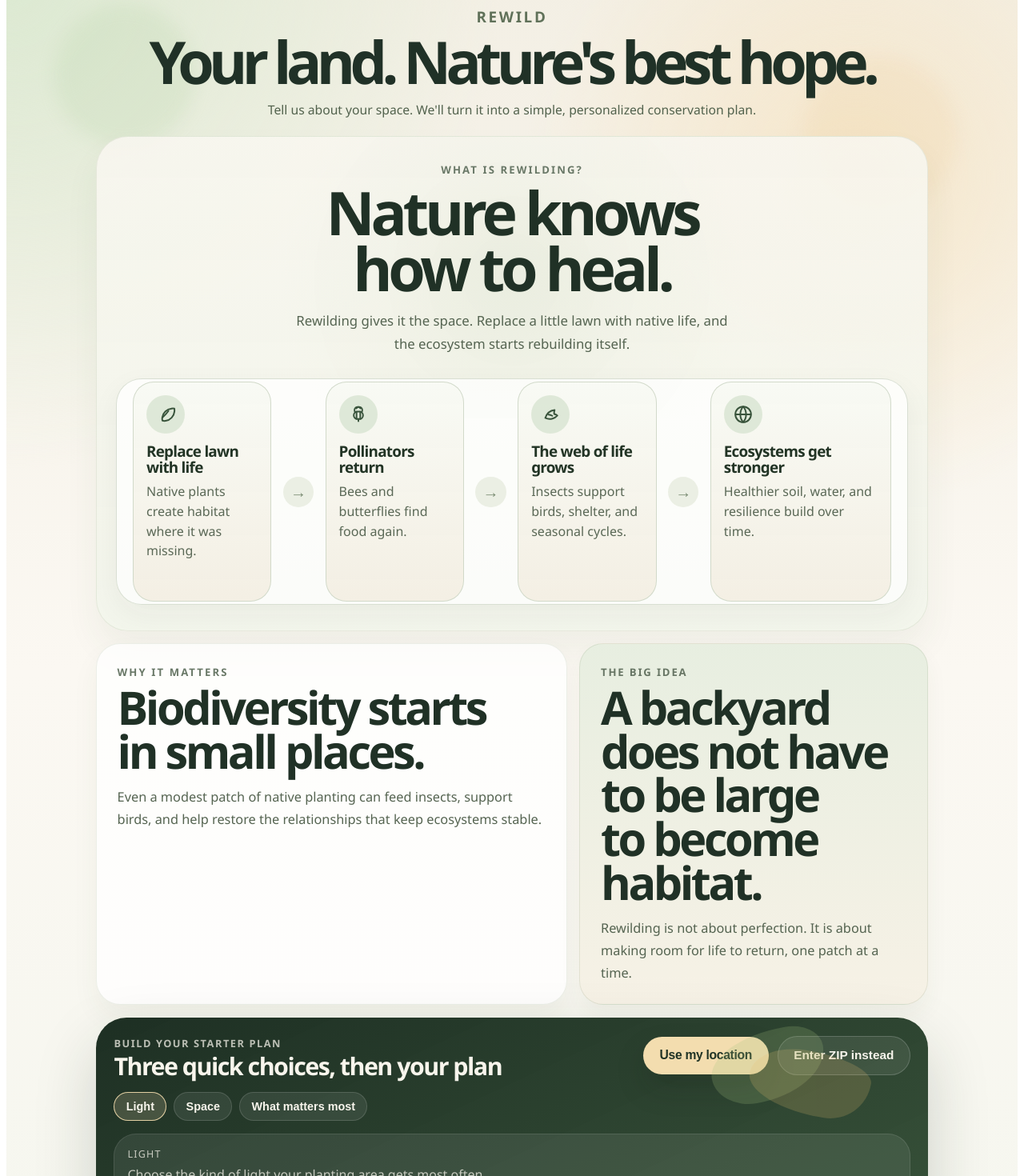
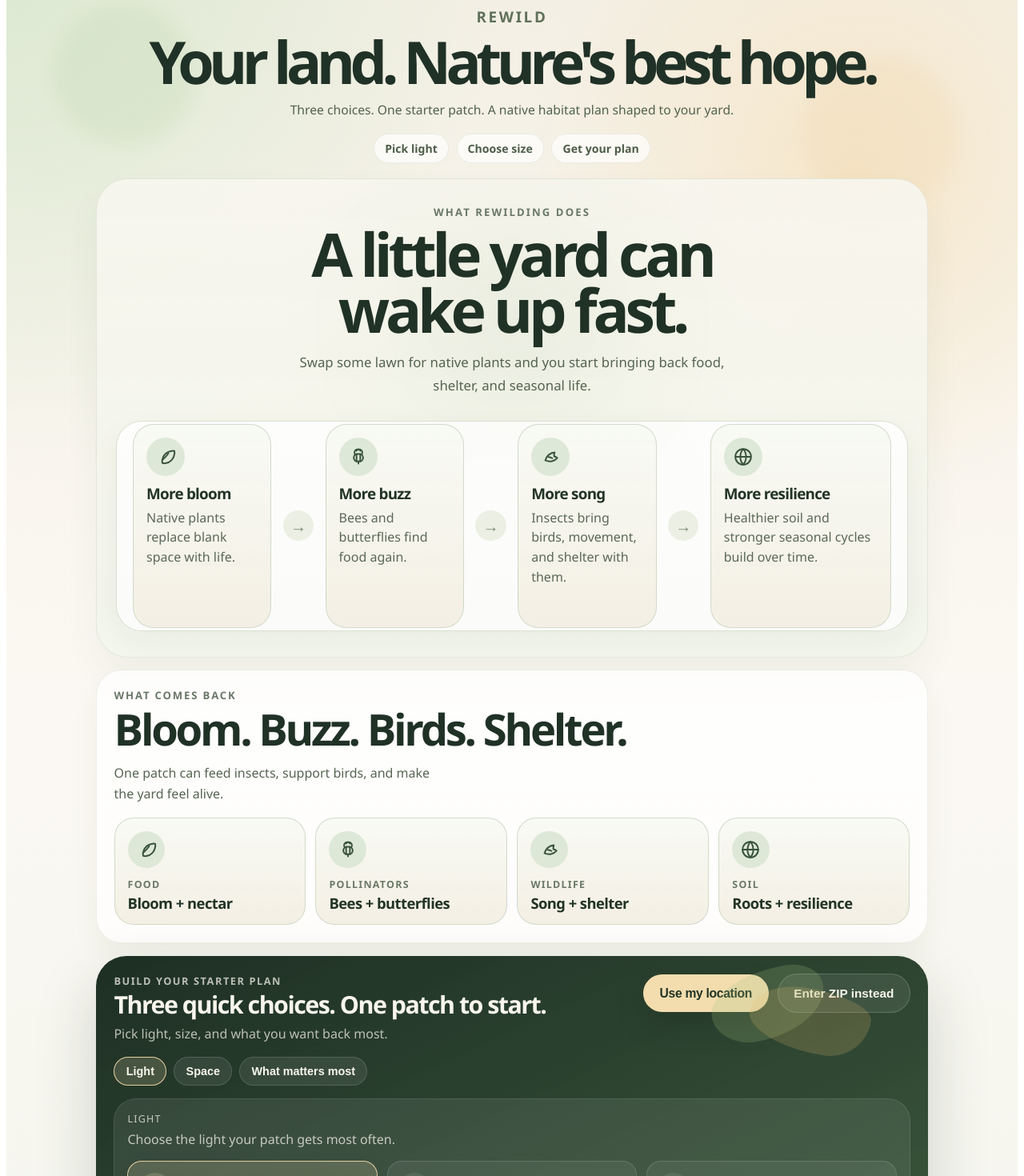
Before and after one commit to colleen-mcclowry/rewild-site, a Next.js app: page / in a window 1280 px wide. Shown: the part 40-1510 px from the top of the page at 80% size. Built offline with nearby package versions, Linux system fonts and the light colour scheme.

Commit message:
Simplify content across homepage and plan

```diff
--- a/pages/index.tsx
+++ b/pages/index.tsx
@@ -330,9 +330,37 @@
               color: "#52624d",
             }}
           >
-            Tell us about your space. We&apos;ll turn it into a simple, personalized
-            conservation plan.
+            Three choices. One starter patch. A native habitat plan shaped to your yard.
           </p>
+          <div
+            className="hero-chip-row"
+            style={{
+              display: "flex",
+              justifyContent: "center",
+              gap: "0.6rem",
+              flexWrap: "wrap",
+              marginTop: "1rem",
+            }}
+          >
+            {["Pick light", "Choose size", "Get your plan"].map((item) => (
+              <span
+                key={item}
+                style={{
+                  display: "inline-flex",
+                  alignItems: "center",
+                  borderRadius: "999px",
+                  padding: "0.48rem 0.82rem",
+                  background: "rgba(255,255,255,0.68)",
+                  border: "1px solid rgba(125, 146, 108, 0.14)",
+                  color: "#4d5d49",
+                  fontSize: "0.88rem",
+                  fontWeight: 600,
+                }}
+              >
+                {item}
+              </span>
+            ))}
+          </div>
         </section>
 
         <section
@@ -381,7 +409,7 @@
                   fontWeight: 700,
                 }}
               >
-                What is rewilding?
+                What rewilding does
               </p>
               <h2
                 style={{
@@ -393,7 +421,7 @@
                   textWrap: "balance",
                 }}
               >
-                Nature knows how to heal.
+                A little yard can wake up fast.
               </h2>
               <p
                 style={{
@@ -404,8 +432,8 @@
                   color: "#556451",
                 }}
               >
-                Rewilding gives it the space. Replace a little lawn with native life,
-                and the ecosystem starts rebuilding itself.
+                Swap some lawn for native plants and you start bringing back food,
+                shelter, and seasonal life.
               </p>
             </div>
 
@@ -433,23 +461,23 @@
                 {[
                   {
                     kind: "leaf" as const,
-                    title: "Replace lawn with life",
-                    copy: "Native plants create habitat where it was missing.",
+                    title: "More bloom",
+                    copy: "Native plants replace blank space with life.",
                   },
                   {
                     kind: "bee" as const,
-                    title: "Pollinators return",
+                    title: "More buzz",
                     copy: "Bees and butterflies find food again.",
                   },
                   {
                     kind: "bird" as const,
-                    title: "The web of life grows",
-                    copy: "Insects support birds, shelter, and seasonal cycles.",
+                    title: "More song",
+                    copy: "Insects bring birds, movement, and shelter with them.",
                   },
                   {
                     kind: "globe" as const,
-                    title: "Ecosystems get stronger",
-                    copy: "Healthier soil, water, and resilience build over time.",
+                    title: "More resilience",
+                    copy: "Healthier soil and stronger seasonal cycles build over time.",
                   },
                 ].map((item, index, items) => (
                   <div
@@ -533,108 +561,137 @@
         </section>
 
         <section
-          className="belief-grid fade-up delay-3"
+          className="return-strip fade-up delay-3"
           style={{
             marginTop: "0.95rem",
-            display: "grid",
-            gridTemplateColumns: "minmax(0, 1.15fr) minmax(280px, 0.85fr)",
-            gap: "0.95rem",
-          }}
-        >
-          <article
-            style={{
-              borderRadius: "30px",
-              padding: "1.6rem",
+            borderRadius: "32px",
+            padding: "1.35rem",
             background: "rgba(255,255,255,0.76)",
             border: "1px solid rgba(125, 146, 108, 0.14)",
             boxShadow: "0 16px 34px rgba(59, 79, 44, 0.05)",
           }}
         >
+          <div
+            style={{
+              display: "flex",
+              justifyContent: "space-between",
+              alignItems: "end",
+              gap: "1rem",
+              flexWrap: "wrap",
+            }}
+          >
+            <div>
               <p
                 style={{
-                margin: "0 0 0.5rem",
+                  margin: "0 0 0.45rem",
                   fontSize: "0.82rem",
-                letterSpacing: "0.16em",
+                  letterSpacing: "0.14em",
                   textTransform: "uppercase",
                   color: "#697867",
                   fontWeight: 700,
                 }}
               >
-              Why it matters
+                What comes back
               </p>
               <h3
                 style={{
                   margin: 0,
-                fontSize: "clamp(2rem, 4.6vw, 3.6rem)",
-                lineHeight: 0.95,
+                  fontSize: "clamp(2rem, 4.8vw, 3.4rem)",
+                  lineHeight: 0.96,
                   letterSpacing: "-0.06em",
                   color: "#203126",
-                textWrap: "balance",
                 }}
               >
-              Biodiversity starts in small places.
+                Bloom. Buzz. Birds. Shelter.
               </h3>
+            </div>
+            <p style={{ margin: 0, maxWidth: "26rem", color: "#556451", lineHeight: 1.65 }}>
+              One patch can feed insects, support birds, and make the yard feel alive.
+            </p>
+          </div>
+
+          <div
+            className="return-grid"
+            style={{
+              display: "grid",
+              gridTemplateColumns: "repeat(4, minmax(0, 1fr))",
+              gap: "0.8rem",
+              marginTop: "1rem",
+            }}
+          >
+            {[
+              {
+                kind: "leaf" as const,
+                label: "Food",
+                value: "Bloom + nectar",
+              },
+              {
+                kind: "bee" as const,
+                label: "Pollinators",
+                value: "Bees + butterflies",
+              },
+              {
+                kind: "bird" as const,
+                label: "Wildlife",
+                value: "Song + shelter",
+              },
+              {
+                kind: "globe" as const,
+                label: "Soil",
+                value: "Roots + resilience",
+              },
+            ].map((item) => (
+              <article
+                key={item.label}
+                style={{
+                  borderRadius: "24px",
+                  padding: "1rem",
+                  background:
+                    "linear-gradient(180deg, rgba(248, 250, 244, 0.96), rgba(243, 238, 226, 0.94))",
+                  border: "1px solid rgba(207, 216, 199, 0.9)",
+                }}
+              >
+                <div
+                  style={{
+                    width: "2.9rem",
+                    height: "2.9rem",
+                    display: "inline-flex",
+                    alignItems: "center",
+                    justifyContent: "center",
+                    borderRadius: "999px",
+                    background: "rgba(221, 232, 214, 0.92)",
+                    marginBottom: "0.75rem",
+                  }}
+                >
+                  <StoryGlyph kind={item.kind} />
+                </div>
                 <p
                   style={{
-                margin: "1rem 0 0",
-                maxWidth: "34rem",
-                color: "#556451",
-                lineHeight: 1.72,
-                fontSize: "1.02rem",
-              }}
-            >
-              Even a modest patch of native planting can feed insects, support birds,
-              and help restore the relationships that keep ecosystems stable.
-            </p>
-          </article>
-
-          <article
-            style={{
-              borderRadius: "30px",
-              padding: "1.6rem",
-              background:
-                "linear-gradient(180deg, rgba(231, 238, 224, 0.98), rgba(246, 241, 229, 0.98))",
-              border: "1px solid rgba(125, 146, 108, 0.16)",
-              boxShadow: "0 14px 28px rgba(59, 79, 44, 0.05)",
-            }}
-          >
-            <p
-              style={{
-                margin: "0 0 0.5rem",
-                fontSize: "0.82rem",
-                letterSpacing: "0.14em",
+                    margin: "0 0 0.25rem",
+                    fontSize: "0.78rem",
+                    letterSpacing: "0.1em",
                     textTransform: "uppercase",
-                color: "#677564",
+                    color: "#6b7967",
                     fontWeight: 700,
                   }}
                 >
-              The big idea
+                  {item.label}
                 </p>
-            <h3
+                <p
                   style={{
                     margin: 0,
-                fontSize: "clamp(2rem, 4.6vw, 3.6rem)",
-                lineHeight: 0.95,
-                letterSpacing: "-0.06em",
-                color: "#203126",
-                textWrap: "balance",
+                    fontSize: "1.15rem",
+                    lineHeight: 1.15,
+                    letterSpacing: "-0.03em",
+                    color: "#223425",
+                    fontWeight: 700,
                   }}
                 >
-              A backyard does not have to be large to become habitat.
-            </h3>
-            <p
-              style={{
-                margin: "0.95rem 0 0",
-                maxWidth: "34rem",
-                color: "#556451",
-                lineHeight: 1.72,
-                fontSize: "1.02rem",
-              }}
-            >
-              Rewilding is not about perfection. It is about making room for life to
-              return, one patch at a time.
+                  {item.value}
                 </p>
               </article>
+            ))}
+          </div>
         </section>
 
         <section
@@ -719,8 +776,11 @@
                   letterSpacing: "-0.05em",
                 }}
               >
-                Three quick choices, then your plan
+                Three quick choices. One patch to start.
               </h2>
+              <p style={{ margin: "0.55rem 0 0", color: "rgba(248,245,236,0.72)", lineHeight: 1.55 }}>
+                Pick light, size, and what you want back most.
+              </p>
             </div>
             <div
               className="planner-header-actions"
@@ -803,8 +863,7 @@
                   lineHeight: 1.55,
                 }}
               >
-                Prefer typing your location? Start with your ZIP and we&apos;ll build the same
-                personalized plan from there.
+                Use a ZIP if you&apos;d rather skip geolocation.
               </p>
               <div
                 className="zip-row"
@@ -839,9 +898,7 @@
                     outline: "none",
                   }}
                 />
-                <p style={{ margin: 0, color: "#62573a", lineHeight: 1.55 }}>
-                  Great if you want to browse without enabling geolocation.
-                </p>
+                <p style={{ margin: 0, color: "#62573a", lineHeight: 1.55 }}>Same plan, just typed in.</p>
               </div>
             </section>
           )}
@@ -911,10 +968,10 @@
               }}
               >
               {activeStep === 0
-                ? "Choose the kind of light your planting area gets most often."
+                ? "Choose the light your patch gets most often."
                 : activeStep === 1
-                  ? "Pick the scale that feels closest to the patch you want to start with."
-                  : "Tell Rewild what you want this first planting to do best."}
+                  ? "Pick the scale that feels right for your first patch."
+                  : "Choose what you want this planting to do best."}
             </p>
 
             {activeStep === 0 && (
@@ -1252,16 +1309,8 @@
             grid-template-columns: 1fr !important;
           }
 
-          .belief-grid {
+          .return-grid {
             grid-template-columns: 1fr !important;
-          }
-
-          .belief-grid article {
-            padding: 1.2rem !important;
-          }
-
-          .belief-grid h3 {
-            font-size: 1.72rem !important;
           }
 
           .planner-nav {
```
Also changed, not shown: pages/plan.tsx (+25 -31 lines). Lines whose indentation alone changed are shown as unchanged.
